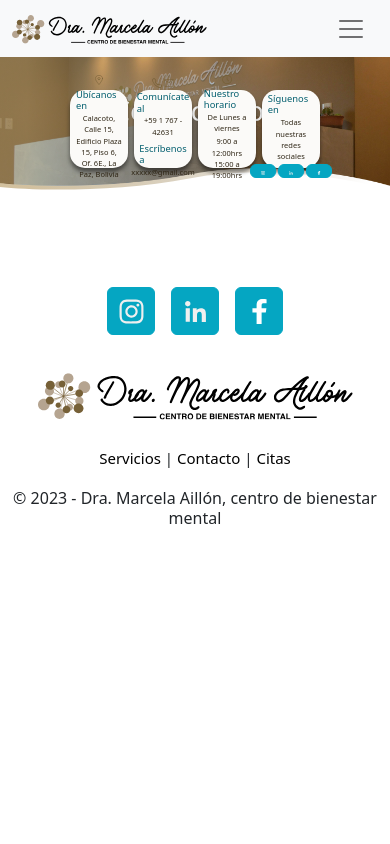
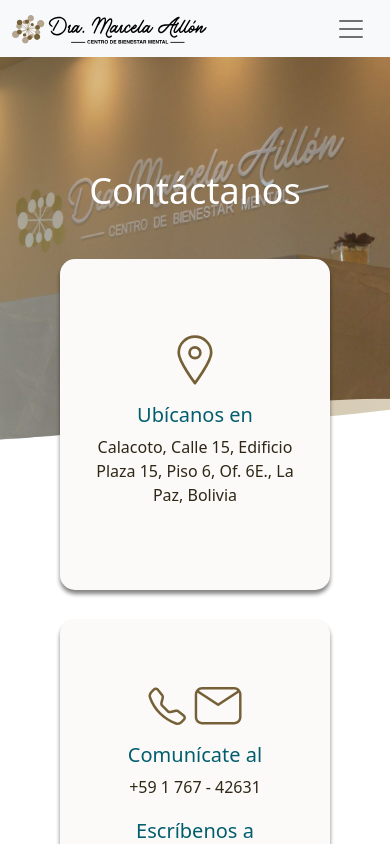
Before and after one commit to EzequielCamino/Centro-de-Bienestar-Mental, a React (Create React App) app: page /contacto in a window 390 px wide. Shown: the top 844 px of the page. Built offline with nearby package versions, Linux system fonts and the light colour scheme.

Commit message:
Contacto section @50% Mobile and Desktop

```diff
--- a/src/components/Contacto/Contacto.scss
+++ b/src/components/Contacto/Contacto.scss
@@ -21,12 +21,13 @@
     margin-bottom: 20vw;
     .heroContactoTitle{
         color: white;
-        font-size: calc(20px + 2.0833vw);
+        font-size: 3.125vw;
         margin: auto;
         margin-top: 9.375vw;
     }
     .heroContactoCards{
         display: flex;
+        align-content: center;
         gap: 1.56vw;
         margin: auto;
         position: absolute;
@@ -74,6 +75,7 @@
                 .socialnetworksBtn{
                     display: flex;
                     justify-content: center;
+                    align-content: center;
                     min-width: 1.823vw;
                     max-width: 1.823vw;
                     min-height: 1.823vw;
@@ -89,3 +91,63 @@
         }
     }
 }
+
+@media screen and (max-width:767px) {
+    .heroVector{
+        height: 387px;
+    }
+    .heroContacto{
+        height: 387px;
+        background-position: 45%;
+        margin-bottom: 400vw;
+        .heroContactoTitle{
+            font-size: 36px;
+            margin-top: 112px;
+        }
+        .heroContactoCards{
+            flex-direction: column;
+            top: 259px;
+            left: 15.4125vw;
+            gap: 29px;
+            .heroContactoCard{
+                padding: 6.8vw;
+                height: 84.95vw;
+                width: 69.175vw;
+                img{
+                    max-width: 50px;
+                    max-height: 50px;
+                    margin-bottom: 18px;
+                }
+                h3{
+                    font-size: 20px;
+                    margin-bottom: 8px;
+                }
+                p{
+                    font-size: 16px;
+                    margin-bottom: 8px;
+                }
+                .heroContactoCardImgs{
+                    gap: 8px;
+                }
+                .heroContactoCardSecondaryh3{
+                    margin-top: 3vw;
+                }
+                .socialnetworks{
+                    gap: 2.67vw;
+                    .socialnetworksBtn{
+                        min-width: 8.495vw;
+                        max-width: 8.495vw;
+                        min-height: 8.495vw;
+                        max-height: 8.495vw;
+                        img{
+                            min-width: 4.49vw;
+                            max-width: 4.49vw;
+                            min-height: 4.49vw;
+                            max-height: 4.49vw;
+                        }
+                    }
+                }
+            }
+        }
+    }
+}
```
Also changed, not shown: public/hero-img-contactoDesktop.png (deleted).
